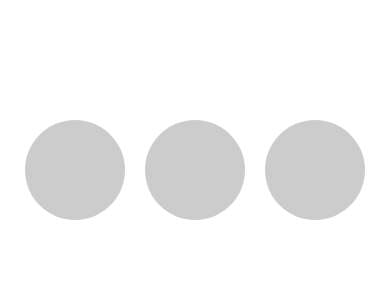
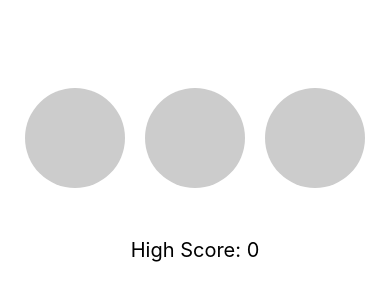
Before and after one commit to KimAH1999/reactNative-FindTheBallGame, a React Native app: screen / in a window 390 px wide. Shown: the part 252-552 px from the top of the page. Built offline with nearby package versions, Linux system fonts and the light colour scheme.

Commit message:
high score function added

```diff
--- a/App.js
+++ b/App.js
@@ -5,6 +5,8 @@ const FindTheBallGame = () => {
   // Define our state variables
   const [cups, setCups] = useState([false, false, false]); // false indicates no ball, true indicates ball
   const [result, setResult] = useState('');
+  const [consecutiveCorrect, setConsecutiveCorrect] = useState(0);
+  const [highScore, setHighScore] = useState(0);
 
   // Function to handle player's selection
   const handleCupPress = (index) => {
@@ -16,8 +18,14 @@ const FindTheBallGame = () => {
     // Update the cups state and set the result message
     setCups(newCups);
     if (index === randomIndex) {
+      const newConsecutiveCorrect = consecutiveCorrect + 1;
+      setConsecutiveCorrect(newConsecutiveCorrect);
+      if (newConsecutiveCorrect > highScore) {
+        setHighScore(newConsecutiveCorrect);
+      }
       setResult('Congratulations! You found the ball!');
     } else {
+      setConsecutiveCorrect(0);
       setResult('Sorry, you lost. Try again!');
     }
   };
@@ -36,7 +44,8 @@ const FindTheBallGame = () => {
           <Text style={styles.cupText}>{cups[2] ? '🏀' : ''}</Text>
         </TouchableOpacity>
       </View>
-      {result ? <Text style={styles.result}>{result}</Text> : null}
+      <Text style={styles.result}>{result}</Text>
+      <Text style={styles.score}>High Score: {highScore}</Text>
     </View>
   );
 };
@@ -66,6 +75,10 @@ const styles = StyleSheet.create({
     fontSize: 20,
     marginTop: 20,
   },
+  score: {
+    fontSize: 20,
+    marginTop: 20,
+  },
 });
 
 export default FindTheBallGame;
```
